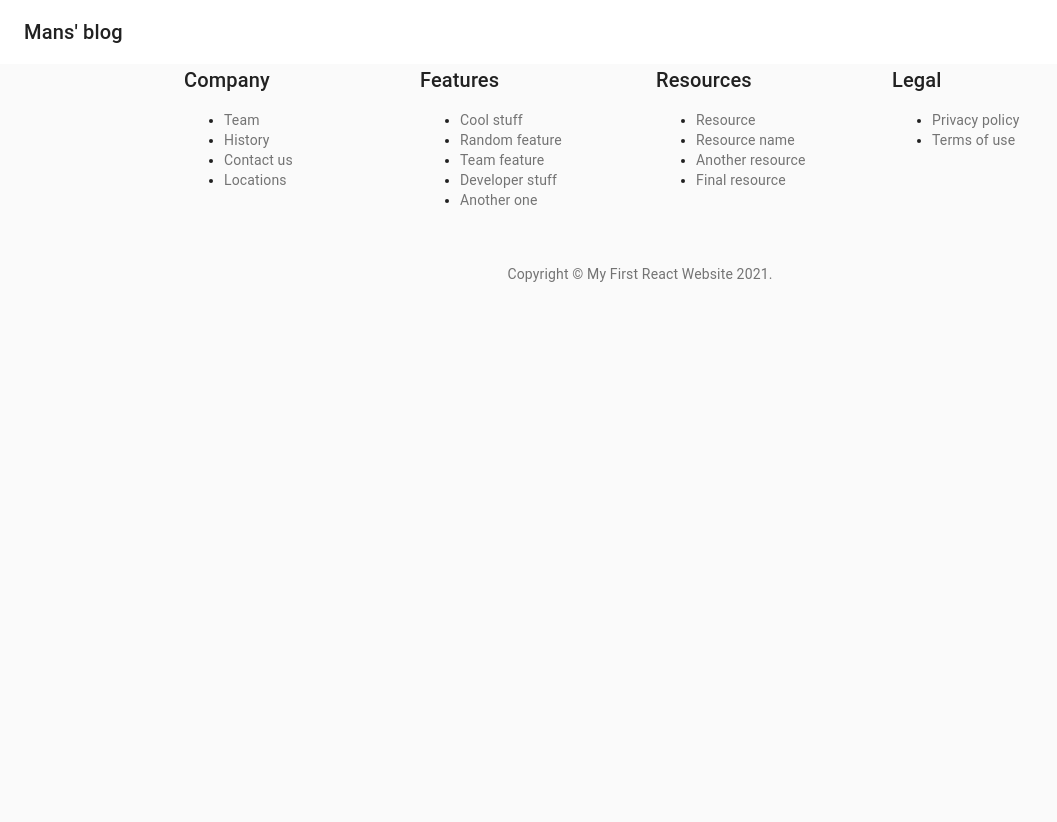
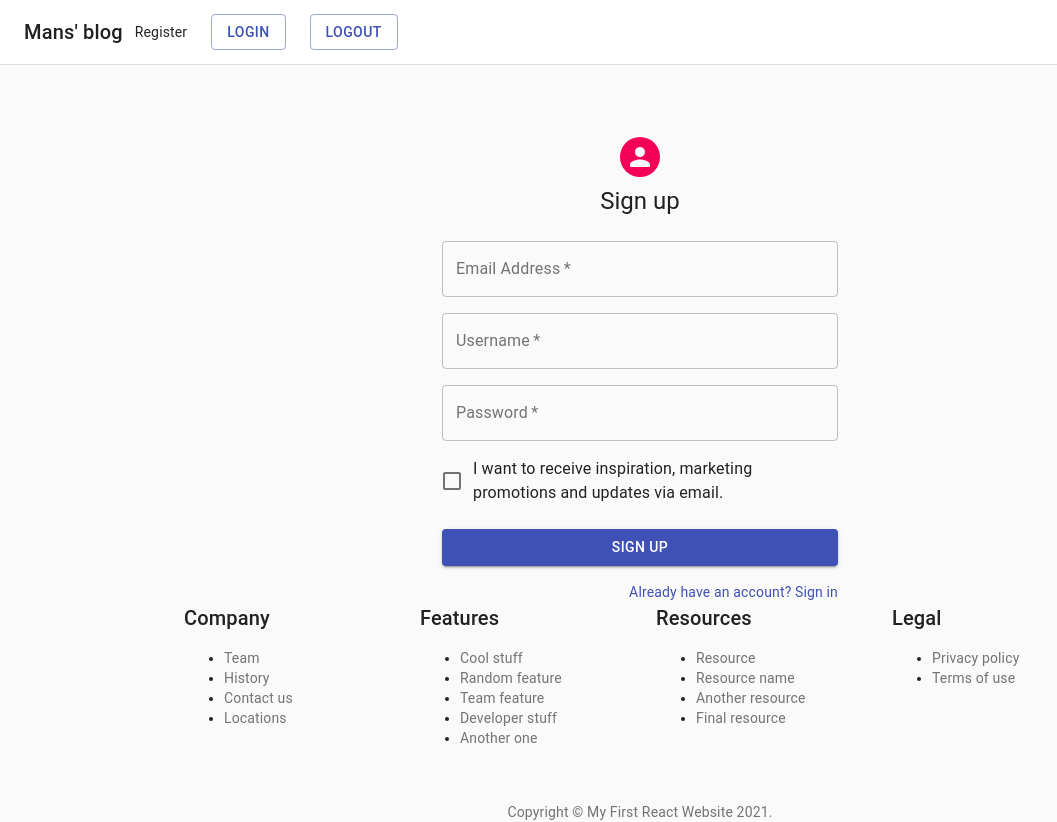
Before and after one commit to MansurOshanov/React_Blog, a React (Create React App) app: page /register in a window 1280 px wide. Shown: the whole page, without its empty margins (0-1057 px from the left). Before the commit the page ends 800 px from the top, so only its background shows below. Built offline with nearby package versions, Linux system fonts and the light colour scheme.

Commit message:
created register component

```diff
--- a/src/axios.js
+++ b/src/axios.js
@@ -12,3 +12,5 @@
         accept: 'application/json',
     },
 });
+
+export default axiosInstance;
--- a/src/components/Header.js
+++ b/src/components/Header.js
@@ -4,11 +4,20 @@
 import Typography from '@material-ui/core/Typography'
 import CssBaseline from '@material-ui/core/CssBaseline'
 import { makeStyles } from '@material-ui/core/styles'
+import { NavLink } from 'react-router-dom'
+import Link from '@material-ui/core/Link'
+import Button from'@material-ui/core/Button'
 
 const useStyles = makeStyles((theme) => ({
     appBar: {
-        borderBottom: '1px solid ${theme.palette.divider}'
-    },
+		borderBottom: `1px solid ${theme.palette.divider}`,
+	},
+	link: {
+		margin: theme.spacing(1, 1.5),
+	},
+	toolbarTitle: {
+		flexGrow: 1,
+	},
 }));
 
 function Header() {
@@ -27,13 +36,50 @@
                         variant = 'h6'
                         color = 'inherit'
                         noWrap>
-                        Mans' blog
+                            <Link
+                                component={NavLink}
+                                to='/'
+                                underline='none'
+                                color='textPrimary'
+                            > Mans' blog
+                        </Link>
                     </Typography>
+                    <nav>
+                        <Link
+                            color='textPrimary'
+                            href='#'
+                            className={classes.link}
+                            component={NavLink}
+                            to='/register'
+                        >
+                            Register
+                        </Link>
+                    </nav>
+                    <Button
+						href="#"
+						color="primary"
+						variant="outlined"
+						className={classes.link}
+						component={NavLink}
+						to="/login"
+					>
+						Login
+					</Button>
+					<Button
+						href="#"
+						color="primary"
+						variant="outlined"
+						className={classes.link}
+						component={NavLink}
+						to="/logout"
+					>
+						Logout
+					</Button>
                 </Toolbar>
 
             </AppBar>
         </React.Fragment>
     )
-}
+};
 
 export default Header;
--- a/src/components/register.js
+++ b/src/components/register.js
@@ -0,0 +1,151 @@
+import React, { useState } from 'react';
+import axiosInstance from '../axios';
+import { useHistory } from 'react-router-dom';
+//MaterialUI
+import Avatar from '@material-ui/core/Avatar';
+import Button from '@material-ui/core/Button';
+import CssBaseline from '@material-ui/core/CssBaseline';
+import TextField from '@material-ui/core/TextField';
+import FormControlLabel from '@material-ui/core/FormControlLabel';
+import Checkbox from '@material-ui/core/Checkbox';
+import Link from '@material-ui/core/Link';
+import Grid from '@material-ui/core/Grid';
+import Typography from '@material-ui/core/Typography';
+import { makeStyles } from '@material-ui/core/styles';
+import Container from '@material-ui/core/Container';
+
+const useStyles = makeStyles((theme) => ({
+	paper: {
+		marginTop: theme.spacing(8),
+		display: 'flex',
+		flexDirection: 'column',
+		alignItems: 'center',
+	},
+	avatar: {
+		margin: theme.spacing(1),
+		backgroundColor: theme.palette.secondary.main,
+	},
+	form: {
+		width: '100%', // Fix IE 11 issue.
+		marginTop: theme.spacing(3),
+	},
+	submit: {
+		margin: theme.spacing(3, 0, 2),
+	},
+}));
+
+export default function SignUp() {
+	const history = useHistory();
+	const initialFormData = Object.freeze({
+		email: '',
+		username: '',
+		password: '',
+	});
+
+	const [formData, updateFormData] = useState(initialFormData);
+
+	const handleChange = (e) => {
+		updateFormData({
+			...formData,
+			// Trimming any whitespace
+			[e.target.name]: e.target.value.trim(),
+		});
+	};
+
+	const handleSubmit = (e) => {
+        //prevent updating the page
+		e.preventDefault();
+
+        console.log(formData);
+
+		axiosInstance
+			.post(`user/register/`, {
+				email: formData.email,
+				user_name: formData.username,
+				password: formData.password,
+			})
+			.then((res) => {
+				history.push('/login');
+				console.log(res);
+				console.log(res.data);
+			});
+	};
+
+	const classes = useStyles();
+
+	return (
+		<Container component="main" maxWidth="xs">
+			<CssBaseline />
+			<div className={classes.paper}>
+				<Avatar className={classes.avatar}></Avatar>
+				<Typography component="h1" variant="h5">
+					Sign up
+				</Typography>
+				<form className={classes.form} noValidate>
+					<Grid container spacing={2}>
+						<Grid item xs={12}>
+							<TextField
+								variant="outlined"
+								required
+								fullWidth
+								id="email"
+								label="Email Address"
+								name="email"
+								autoComplete="email"
+								onChange={handleChange}
+							/>
+						</Grid>
+						<Grid item xs={12}>
+							<TextField
+								variant="outlined"
+								required
+								fullWidth
+								id="username"
+								label="Username"
+								name="username"
+								autoComplete="username"
+								onChange={handleChange}
+							/>
+						</Grid>
+						<Grid item xs={12}>
+							<TextField
+								variant="outlined"
+								required
+								fullWidth
+								name="password"
+								label="Password"
+								type="password"
+								id="password"
+								autoComplete="current-password"
+								onChange={handleChange}
+							/>
+						</Grid>
+						<Grid item xs={12}>
+							<FormControlLabel
+								control={<Checkbox value="allowExtraEmails" color="primary" />}
+								label="I want to receive inspiration, marketing promotions and updates via email."
+							/>
+						</Grid>
+					</Grid>
+					<Button
+						type="submit"
+						fullWidth
+						variant="contained"
+						color="primary"
+						className={classes.submit}
+						onClick={handleSubmit}
+					>
+						Sign Up
+					</Button>
+					<Grid container justify="flex-end">
+						<Grid item>
+							<Link href="#" variant="body2">
+								Already have an account? Sign in
+							</Link>
+						</Grid>
+					</Grid>
+				</form>
+			</div>
+		</Container>
+	);
+}
--- a/src/index.js
+++ b/src/index.js
@@ -1,11 +1,12 @@
 import React from 'react';
 import ReactDOM from 'react-dom';
 //import * as serviceWorker from './serviceWorker';
-import './index.css'
-import {Route, BrowserRouter as Router, Switch} from 'react-router-dom'
-import App from './App'
-import Header from './components/Header'
-import Footer from './components/Footer'
+import './index.css';
+import {Route, BrowserRouter as Router, Switch} from 'react-router-dom';
+import App from './App';
+import Header from './components/Header';
+import Footer from './components/Footer';
+import Register from './components/register';
 
 const routing = (
   <Router>
@@ -13,10 +14,11 @@
       <Header></Header>
       <Switch>
         <Route exact path='/' component={App} ></Route>
+        <Route path='/register' component={Register}></Route>
       </Switch>
       <Footer></Footer>
     </React.StrictMode>
   </Router>
-)
+);
 
-ReactDOM.render(routing, document.getElementById('root'))
+ReactDOM.render(routing, document.getElementById('root'));
```
